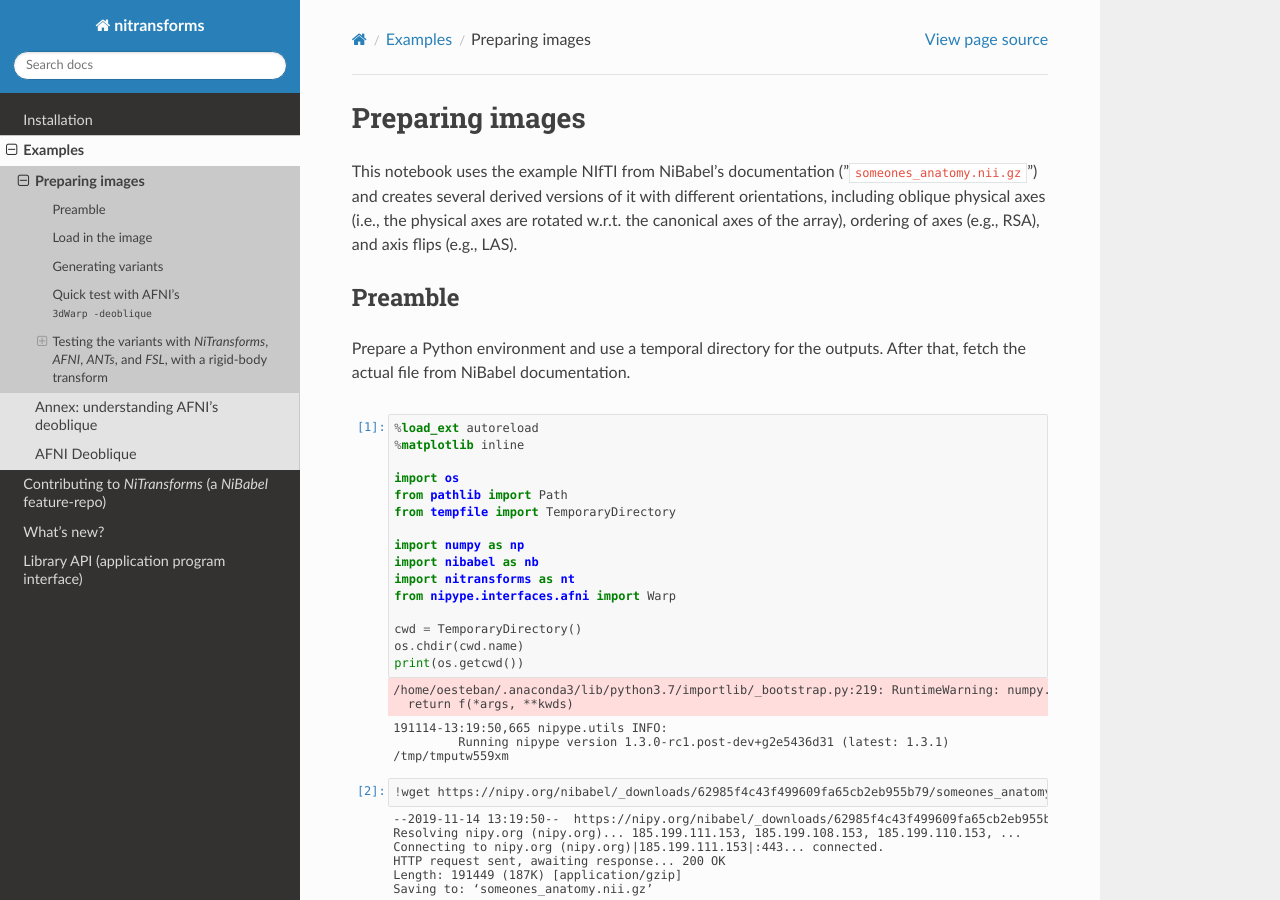
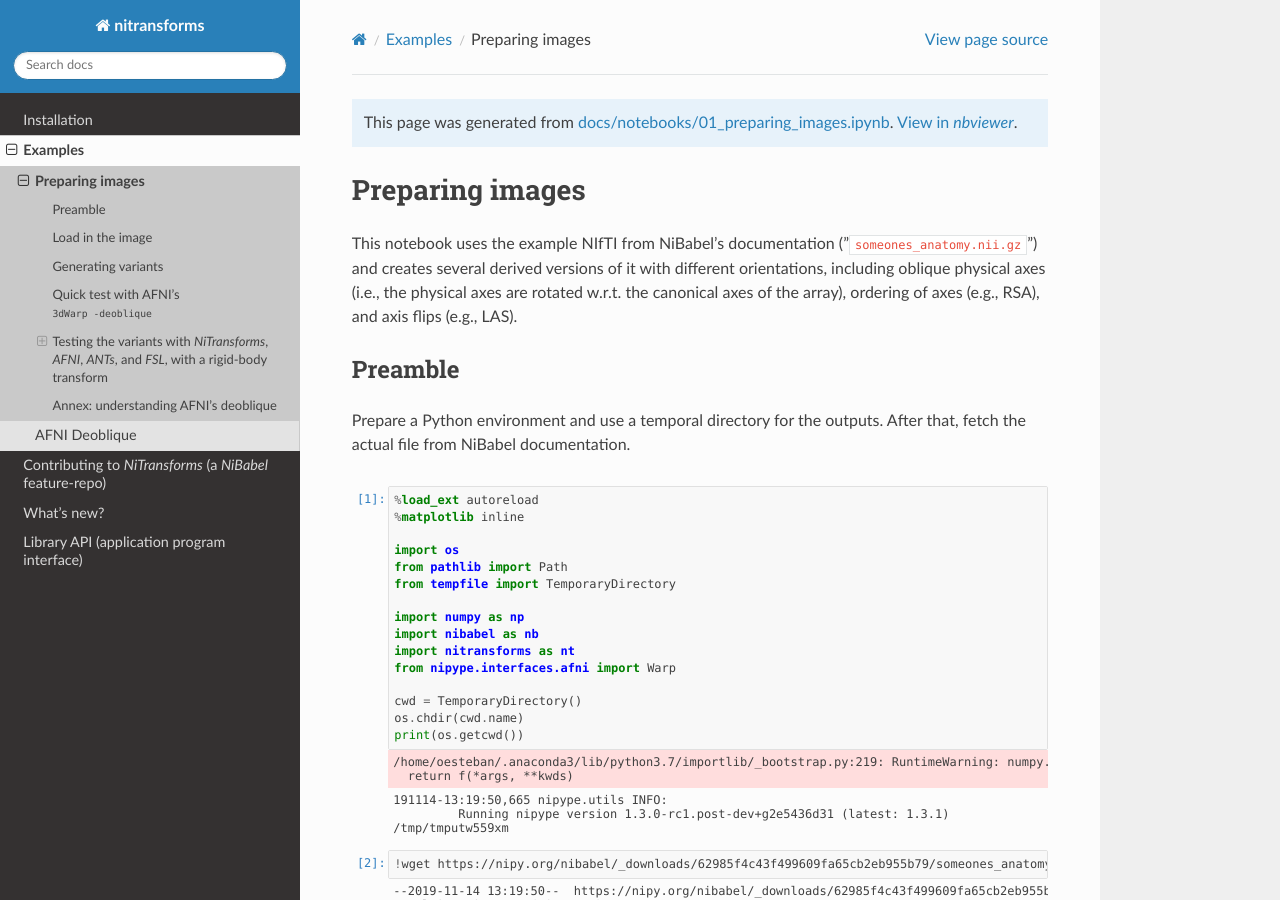
Before and after one commit to nipy/nitransforms, a Sphinx documentation site: the page built from docs/notebooks/01_preparing_images.ipynb, in a window 1280 px wide and 900 px high. Built offline with Sphinx 7.4.7 and the Read the Docs theme 2.0.0, drawn with Linux system fonts in a browser that asks for light colours; pages that are not in the unit, such as notebooks, are missing from menus; the version number could not be read and is left out.

Commit message:
enh: add prolog and epilog to notebooks

```diff
--- a/docs/conf.py
+++ b/docs/conf.py
@@ -222,3 +222,33 @@
 
 # -- Options for versioning extension ----------------------------------------
 scv_show_banner = True
+
+nbsphinx_prolog = """
+{% set docname = 'docs/' + env.doc2path(env.docname, base=None) %}
+
+.. raw:: html
+
+    <div class="admonition note">
+      This page was generated from
+      <a class="reference external" href="https://github.com/poldracklab/nitransforms/blob/master\
+/{{ docname|e }}">{{ docname|e }}</a>.
+      <script>
+        if (document.location.host) {
+          $(document.currentScript).replaceWith(
+            '<a class="reference external" ' +
+            'href="https://nbviewer.jupyter.org/url' +
+            (window.location.protocol == 'https:' ? 's/' : '/') +
+            window.location.host +
+            window.location.pathname.slice(0, -4) +
+            'ipynb">View in <em>nbviewer</em></a>.'
+          );
+        }
+      </script>
+    </div>
+
+"""
+
+# This is processed by Jinja2 and inserted after each notebook
+nbsphinx_epilog = """
+{% set docname = 'docs/notebooks' + env.doc2path(env.docname, base=None) %}
+"""
```
Also changed, not shown: docs/notebooks/01_preparing_images.ipynb.
